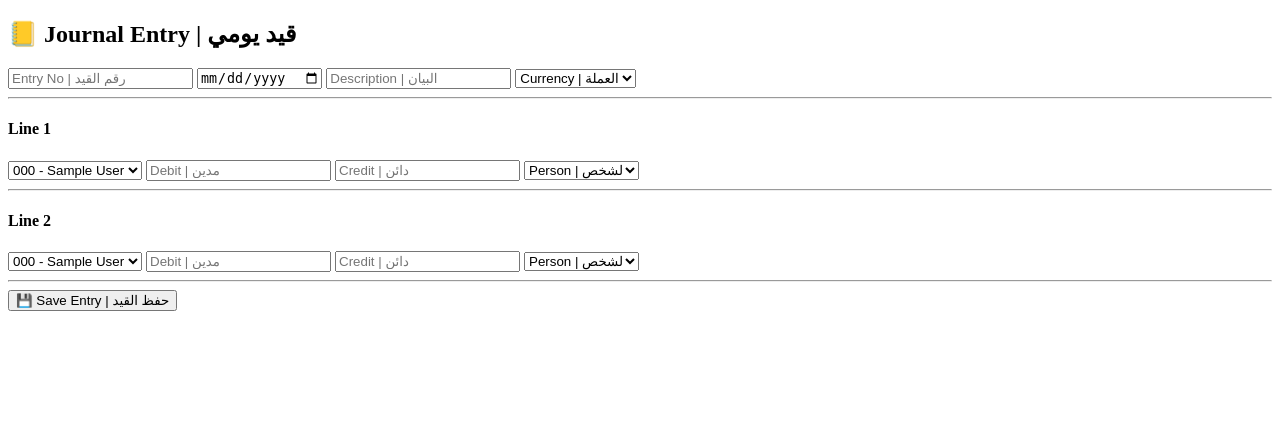
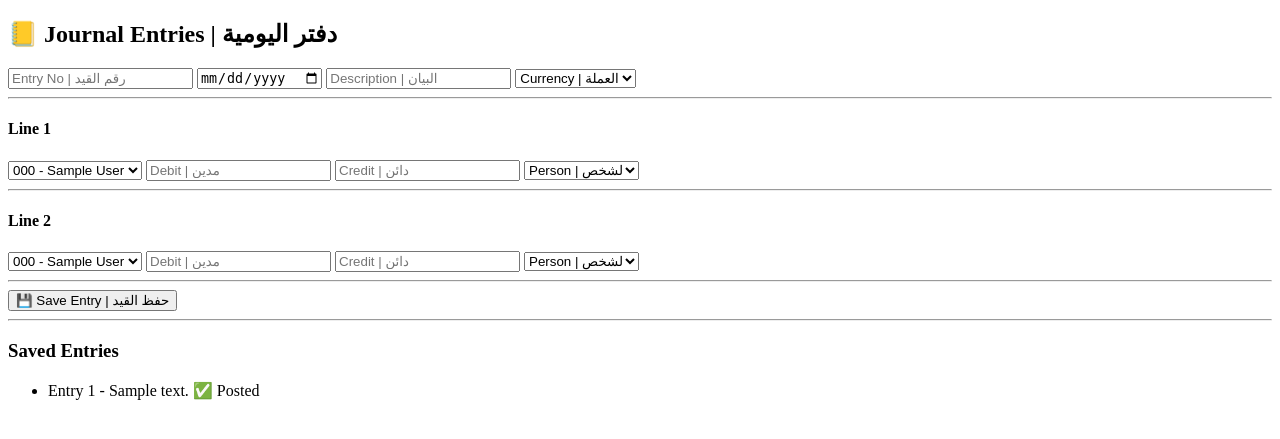
Before and after one commit to esamkrada-svg/accounting-system, a FastAPI app: page /journal/ in a window 1280 px wide. Shown: the top 439 px of the page. Run offline with FastAPI, Linux system fonts and the light colour scheme; tables that the repository leaves empty hold one stand-in row (values such as "Sample post"); parts of the project's set-up code (start-up, migrations or seed data) failed here and were passed over.

Commit message:
Update journal.html

```diff
--- a/app/templates/journal.html
+++ b/app/templates/journal.html
@@ -6,7 +6,7 @@
 </head>
 <body>
 
-<h2>📒 Journal Entry | قيد يومي</h2>
+<h2>📒 Journal Entries | دفتر اليومية</h2>
 
 <form method="post" action="/journal/create">
 
@@ -48,5 +48,24 @@
     <button type="submit">💾 Save Entry | حفظ القيد</button>
 </form>
 
+<hr>
+
+<h3>Saved Entries</h3>
+
+<ul>
+{% for e in entries %}
+    <li>
+        Entry {{ e.entry_no }} - {{ e.description }}
+        {% if not e.posted %}
+            <form method="post" action="/journal/post/{{ e.id }}" style="display:inline;">
+                <button type="submit">📌 Post | ترحيل</button>
+            </form>
+        {% else %}
+            ✅ Posted
+        {% endif %}
+    </li>
+{% endfor %}
+</ul>
+
 </body>
 </html>
```
